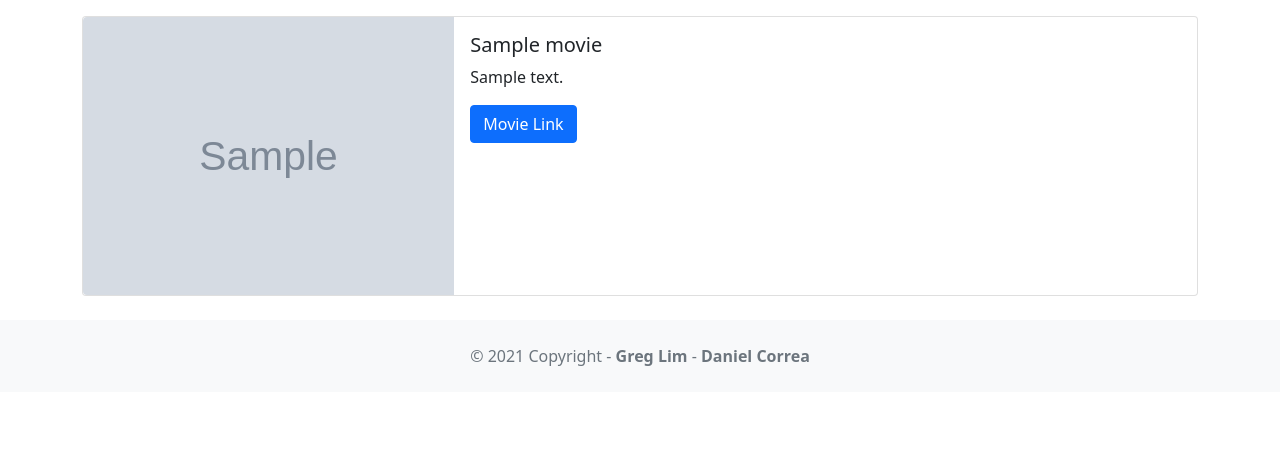
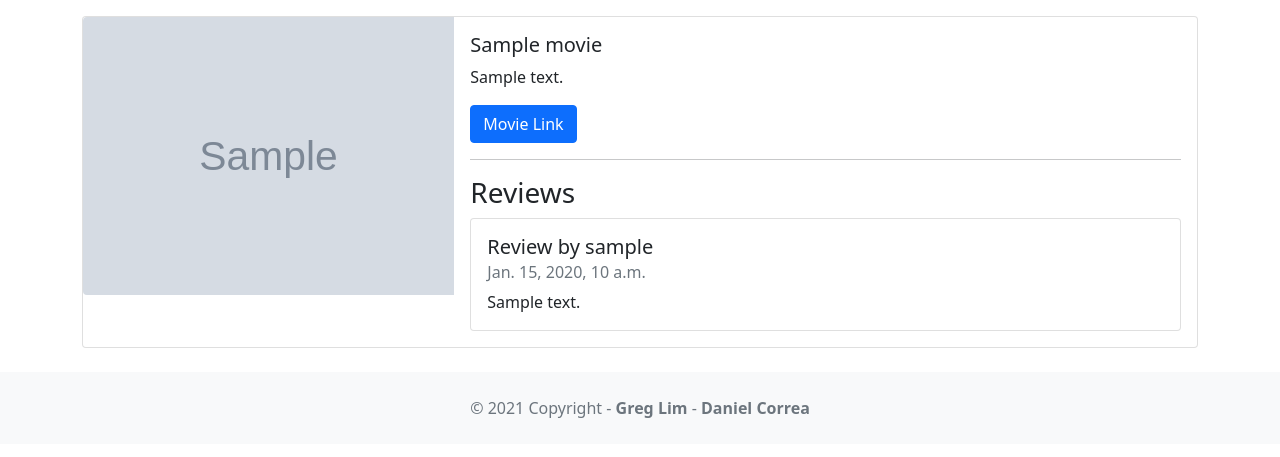
Before and after one commit to danielgara/bookdjangorefined, a Django app: template movie/templates/detail.html in a window 1280 px wide. Shown: the part 56-513 px from the top of the page. Run offline with Django 3.2, Linux system fonts and the light colour scheme; the template is opened without the code that fills it: most values are stand-ins (such as "Sample title", 1, 10 or a date in 2020); grey boxes marked "Sample" are stand-in pictures.

Commit message:
imp: chapter 25

```diff
--- a/movie/templates/detail.html
+++ b/movie/templates/detail.html
@@ -21,6 +21,23 @@
             </a>
           {% endif %}
         </p>
+        <hr />
+        <h3>Reviews</h3>
+        <ul class="list-group">
+        {% for review in reviews %}
+          <li class="list-group-item pb-3 pt-3">
+            <h5 class="card-title">Review by {{ review.user.username }}</h5>
+            <h6 class="card-subtitle mb-2 text-muted">
+              {{ review.date }}
+            </h6>
+            <p class="card-text">{{ review.text }}</p>
+            {% if user.is_authenticated and user == review.user %}
+            <a class="btn btn-primary me-2" href="#">Update</a>
+            <a class="btn btn-danger" href="#">Delete</a>
+            {% endif %}
+          </li>
+        {% endfor %}
+        </ul>
       </div>
     </div>
   </div>
--- a/movie/views.py
+++ b/movie/views.py
@@ -21,7 +21,9 @@ def signup(request):
 
 def detail(request, movie_id):
     movie = get_object_or_404(Movie,pk=movie_id)
-    return render(request, 'detail.html', {'movie':movie})
+    reviews = Review.objects.filter(movie = movie)
+    return render(request, 'detail.html',
+                  {'movie':movie, 'reviews': reviews})
 
 def createreview(request, movie_id):
     movie = get_object_or_404(Movie,pk=movie_id)
```
Also changed, not shown: db.sqlite3.
